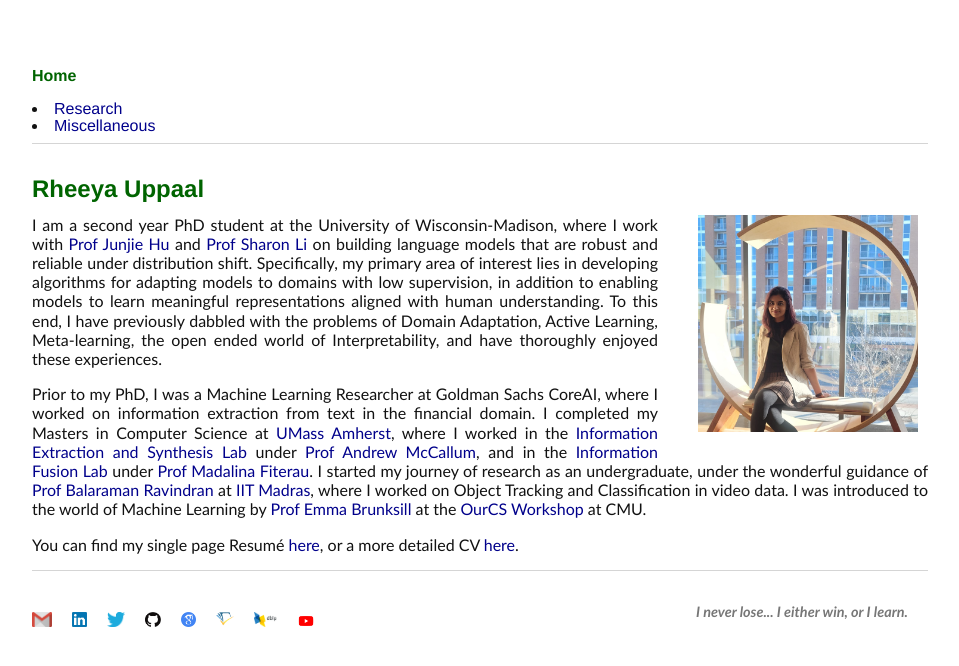
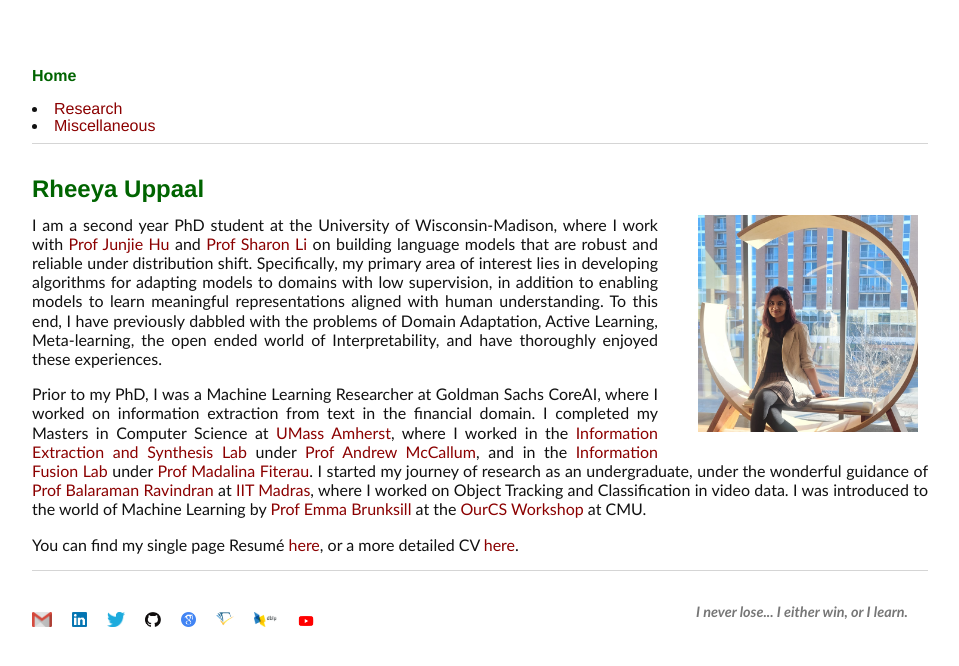
Before and after one commit to Uppaal/Uppaal.github.io, a Jekyll site: the page built from index.html, in a window 1280 px wide. Shown: the top 666 px of the page, without its empty margins (160-1119 px from the left). Built offline with Jekyll 4.4.1, drawn with Linux system fonts in a browser that asks for light colours.

Commit message:
Update main.css

```diff
--- a/css/main.css
+++ b/css/main.css
@@ -14,7 +14,7 @@
 :root {
     --main-bg-color: #FFFFFF; /*white*/
     --heading-color: #006400;
-    --link-color: #00008B;
+    --link-color: #8B0000;
     --font-color: #111;  /*111 is darkest black and 999 is lightest*/
     --footer-font-color:#777
 }
```
